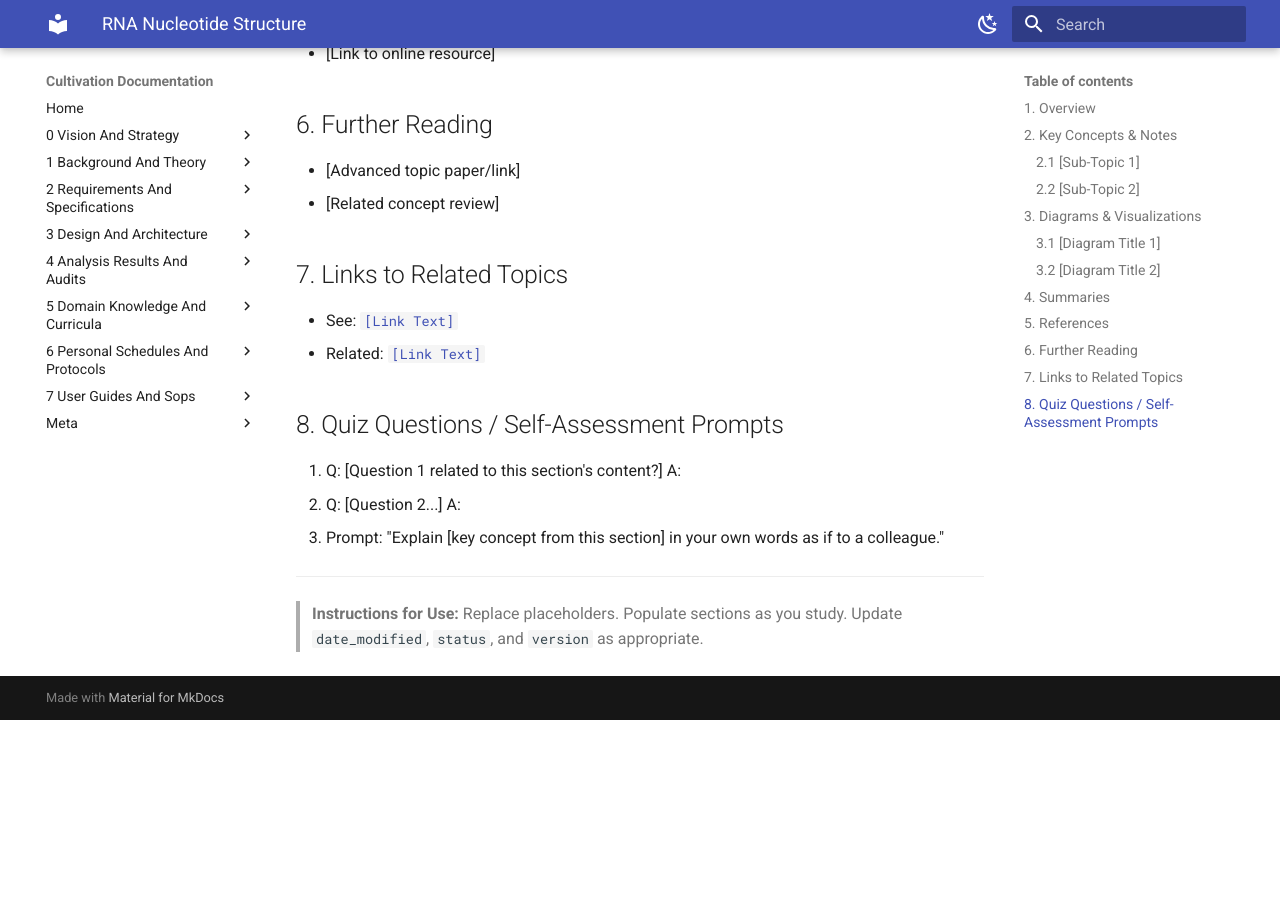
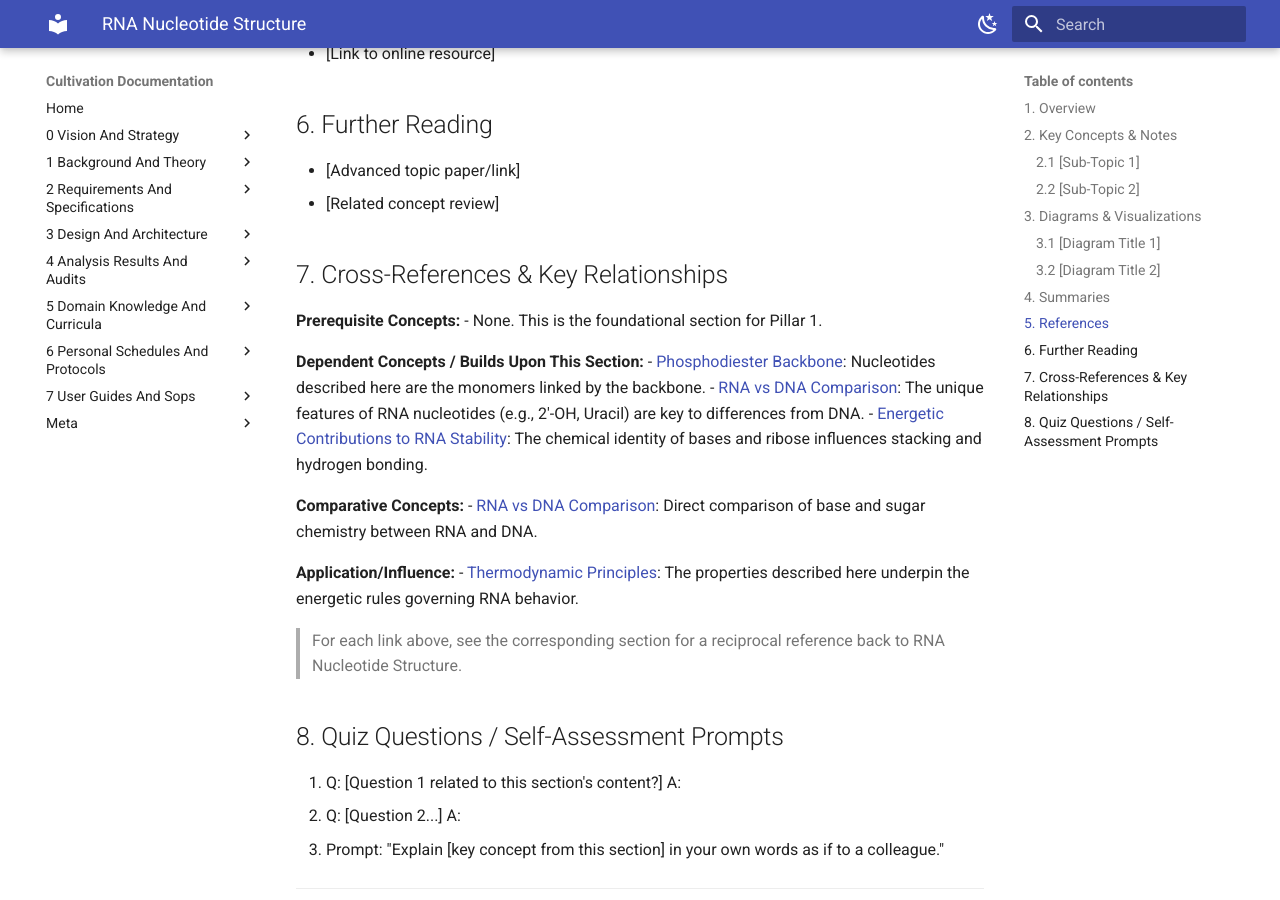
Before and after one commit to ImmortalDemonGod/Holistic-Performance-Enhancement, an MkDocs documentation site: the page built from cultivation/docs/5_domain_knowledge_and_curricula/biology/RNA_MODELING/Pillar1_Biophysical_Modeling/1_RNA_Nucleotide_Structure/index.md, in a window 1280 px wide and 900 px high, scrolled down 1048 px. Built offline with MkDocs 1.6.1 and Material for MkDocs 9.7.7, drawn with Linux system fonts in a browser that asks for light colours; before the commit the page ends 1768 px from its top, so only the background shows below that.

Commit message:
📝 docs(biology): update RNA modeling documentation
- update dates, status, and version for multiple sections
- enhance cross-references and key relationships for clarity
- add new concept map to visualize topics and dependencies

```diff
--- a/cultivation/docs/5_domain_knowledge_and_curricula/biology/RNA_MODELING/Pillar1_Biophysical_Modeling/1_RNA_Nucleotide_Structure/index.md
+++ b/cultivation/docs/5_domain_knowledge_and_curricula/biology/RNA_MODELING/Pillar1_Biophysical_Modeling/1_RNA_Nucleotide_Structure/index.md
@@ -7,9 +7,9 @@ tags:
   - base
   - ribose
 date_created: "2025-06-03"
-date_modified: "2025-06-03"
-status: "stub"
-version: "1.0"
+date_modified: "2025-06-04"
+status: "review"
+version: "1.1"
 ---
 
 # RNA Nucleotide Structure
@@ -45,9 +45,24 @@ version: "1.0"
 - [Advanced topic paper/link]
 - [Related concept review]
 
-## 7. Links to Related Topics
-- See: [`[Link Text]`](../[Other_Subsection]/index.md)
-- Related: [`[Link Text]`](../../[Another_Pillar_Or_Domain]/index.md)
+## 7. Cross-References & Key Relationships
+
+**Prerequisite Concepts:**
+- None. This is the foundational section for Pillar 1.
+
+**Dependent Concepts / Builds Upon This Section:**
+- [Phosphodiester Backbone](../2_Phosphodiester_Backbone/index.md): Nucleotides described here are the monomers linked by the backbone.
+- [RNA vs DNA Comparison](../3_RNA_vs_DNA_Comparison/index.md): The unique features of RNA nucleotides (e.g., 2'-OH, Uracil) are key to differences from DNA.
+- [Energetic Contributions to RNA Stability](../5_Energetic_Contributions/index.md): The chemical identity of bases and ribose influences stacking and hydrogen bonding.
+
+**Comparative Concepts:**
+- [RNA vs DNA Comparison](../3_RNA_vs_DNA_Comparison/index.md): Direct comparison of base and sugar chemistry between RNA and DNA.
+
+**Application/Influence:**
+- [Thermodynamic Principles](../4_Thermodynamic_Principles/index.md): The properties described here underpin the energetic rules governing RNA behavior.
+
+> For each link above, see the corresponding section for a reciprocal reference back to RNA Nucleotide Structure.
+
 
 ## 8. Quiz Questions / Self-Assessment Prompts
 1. Q: [Question 1 related to this section's content?]
```
Also changed, not shown: cultivation/docs/5_domain_knowledge_and_curricula/biology/RNA_MODELING/Pillar1_Biophysical_Modeling/2_Phosphodiester_Backbone/index.md (+20 -6 lines), cultivation/docs/5_domain_knowledge_and_curricula/biology/RNA_MODELING/Pillar1_Biophysical_Modeling/3_RNA_vs_DNA_Comparison/index.md (+21 -6 lines), cultivation/docs/5_domain_knowledge_and_curricula/biology/RNA_MODELING/Pillar1_Biophysical_Modeling/Concept_Map.md (added, +44 -0 lines).
